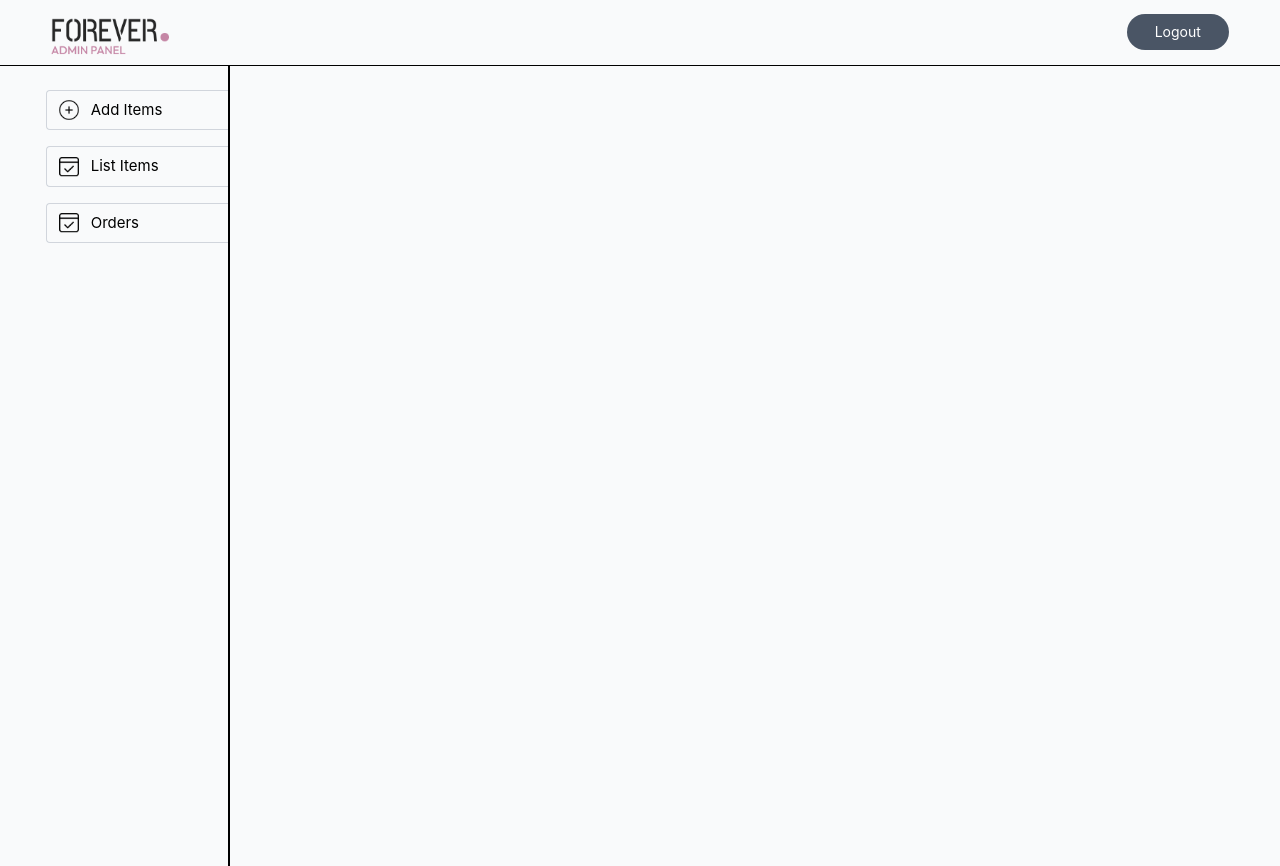
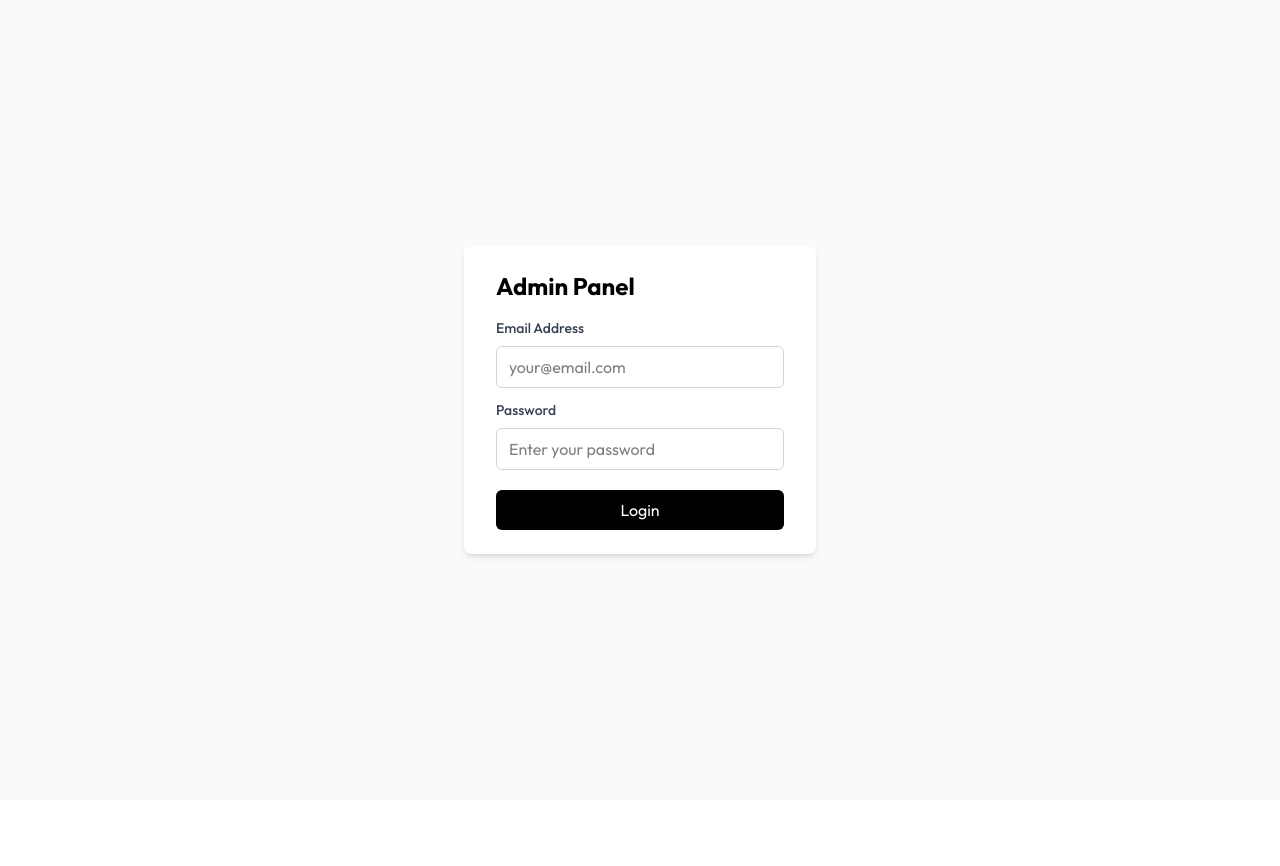
Before and after one commit to sumansamantapku-rgb/react-project, a React (Vite) app in the folder admin/: page / in a window 1280 px wide. After the commit the page ends 800 px from the top, so only its background shows below. Built offline with nearby package versions, Linux system fonts and the light colour scheme.

Commit message:
added logic to admin login page

```diff
--- a/admin/src/App.jsx
+++ b/admin/src/App.jsx
@@ -1,20 +1,48 @@
 import React from 'react'
 import Navbar from './components/Navbar'
 import Sidebar from './components/Sidebar'
+import { Routes, Route } from 'react-router-dom'
+import Add from './pages/Add'
+import List from './pages/List'
+import Orders from './pages/Orders'
+import { useState } from 'react'
+import Login from './components/Login'
+import { ToastContainer } from 'react-toastify';
 
-const Add = () => {
+
+export const backendUrl = import.meta.env.VITE_BACKEND_URL
+
+const App = () => {
+
+  const [token, setToken] = useState('');
+
+
+
+
   return (
     <div className='bg-gray-50 min-h-screen'>
-      <>
-      <Navbar/>
-      <hr />
-      <div className='flex w-full'>
-        <Sidebar/>
-      </div>
-      </>
+      <ToastContainer/>
+      {token === ""
+        ? <Login setToken={setToken} />
+        :
+        <>
+          <Navbar />
+          <hr />
+          <div className='flex w-full'>
+            <Sidebar />
+            <div className='w-[70%] mx-auto ml-[max(5vw,25px)] my-8 text-gray-600 text-base'>
+              <Routes>
+                <Route path='/add' element={<Add />} />
+                <Route path='/list' element={<List />} />
+                <Route path='/orders' element={<Orders />} />
+              </Routes>
+            </div>
+          </div>
+        </>}
+
 
     </div>
   )
 }
 
-export default Add
+export default App
--- /dev/null
+++ b/admin/src/components/Login.jsx
@@ -0,0 +1,47 @@
+import React from 'react'
+import axios from 'axios'
+import { useState } from 'react'
+import { backendUrl } from '../App'
+
+const Login = ({setToken}) => {
+
+    const [email, setEmail] = useState('')
+    const [password, setPassword] = useState('')
+
+    const onSubmitHandler = async (e) => {
+        try {
+            e.preventDefault();
+            const response = await axios.post(backendUrl+ '/api/user/admin', {email,password})
+            if (response.data.success) {
+                setToken(response.data.token)
+            }else{
+                toast.error(response.data.message)
+            }
+        } catch (error) {
+            console.log(error);
+            toast.error(error.message)
+        }
+    }
+
+
+  return (
+    <div className='min-h-screen flex items-center justify-center w-full'>
+      <div className='bg-white shadow-md rounded-lg px-8 py-6 max-w-md'>
+        <h1 className='text-2xl font-bold mb-4'>Admin Panel</h1>
+        <form onSubmit= {onSubmitHandler}>
+            <div className='mb-3 min-w-72'>
+                <p className='text-sm font-medium text-gray-700 mb-2'>Email Address</p>
+                <input onChange={(e)=>setEmail(e.target.value)} value={email} className='rounded-md w-full px-3 py-2 border border-gray-300 outline-none' type="email" placeholder='your@email.com' required />
+            </div>
+             <div className='mb-3 min-w-72'>
+                <p className='text-sm font-medium text-gray-700 mb-2'>Password</p>
+                <input onChange={(e)=>setPassword(e.target.value)} value={password} className='rounded-md w-full px-3 py-2 border border-gray-300 outline-none' type="password" placeholder='Enter your password' required/>
+            </div>
+            <button className='mt-2 w-full py-2 px-4 rounded-md text-white bg-black' type='submit'>Login</button>
+        </form>
+      </div>
+    </div>
+  )
+}
+
+export default Login
--- a/admin/src/index.css
+++ b/admin/src/index.css
@@ -1,4 +1,10 @@
+@import url('https://fonts.googleapis.com/css2?family=Outfit:wght@100..900&display=swap');
 @import "tailwindcss";
+
+
+*{
+  font-family: Outfit;
+}
 
 .active{
   background-color: #ffebf5;
```
Also changed, not shown: 1 other file (tests, documents, lock files or other folders).
